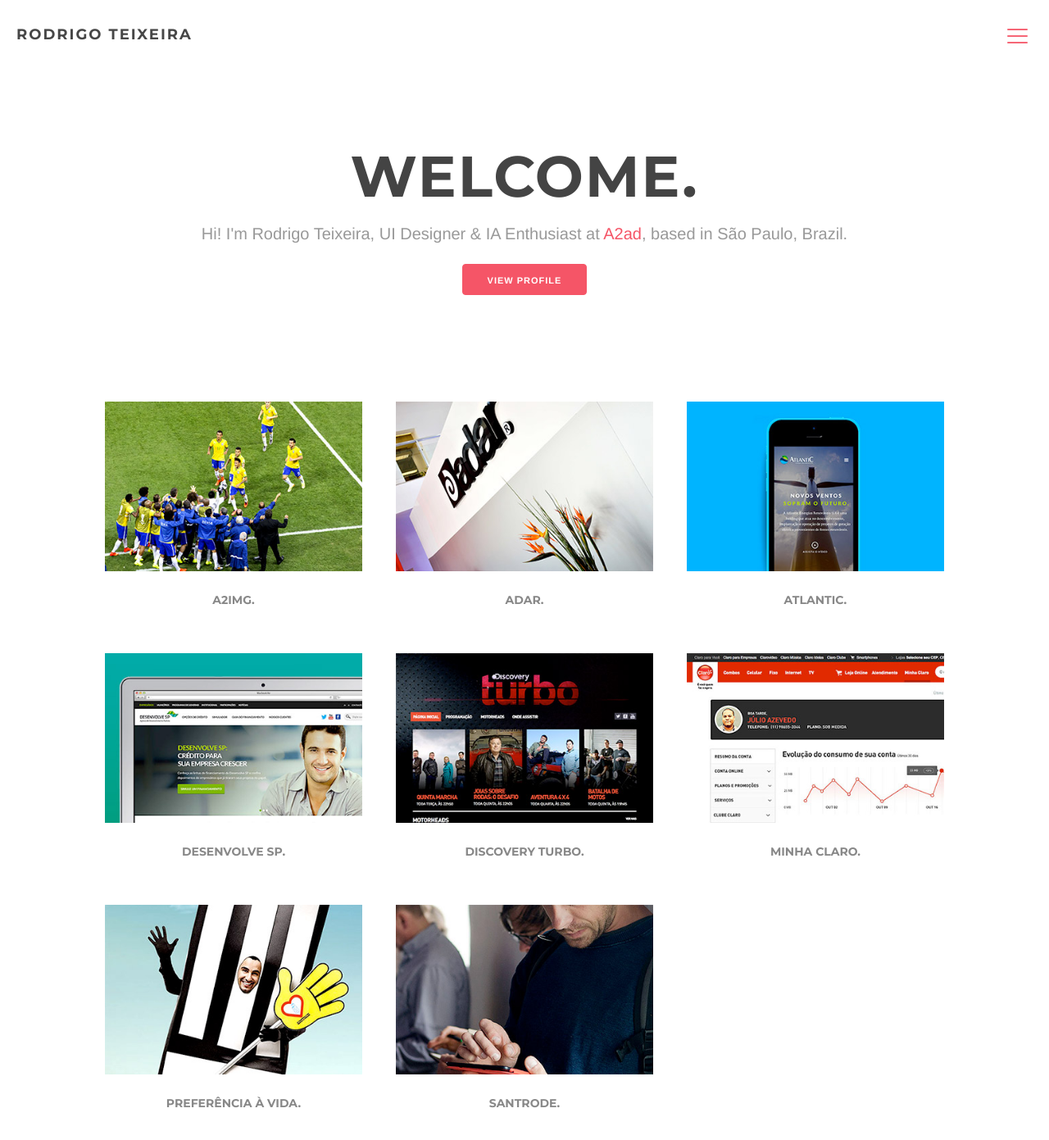
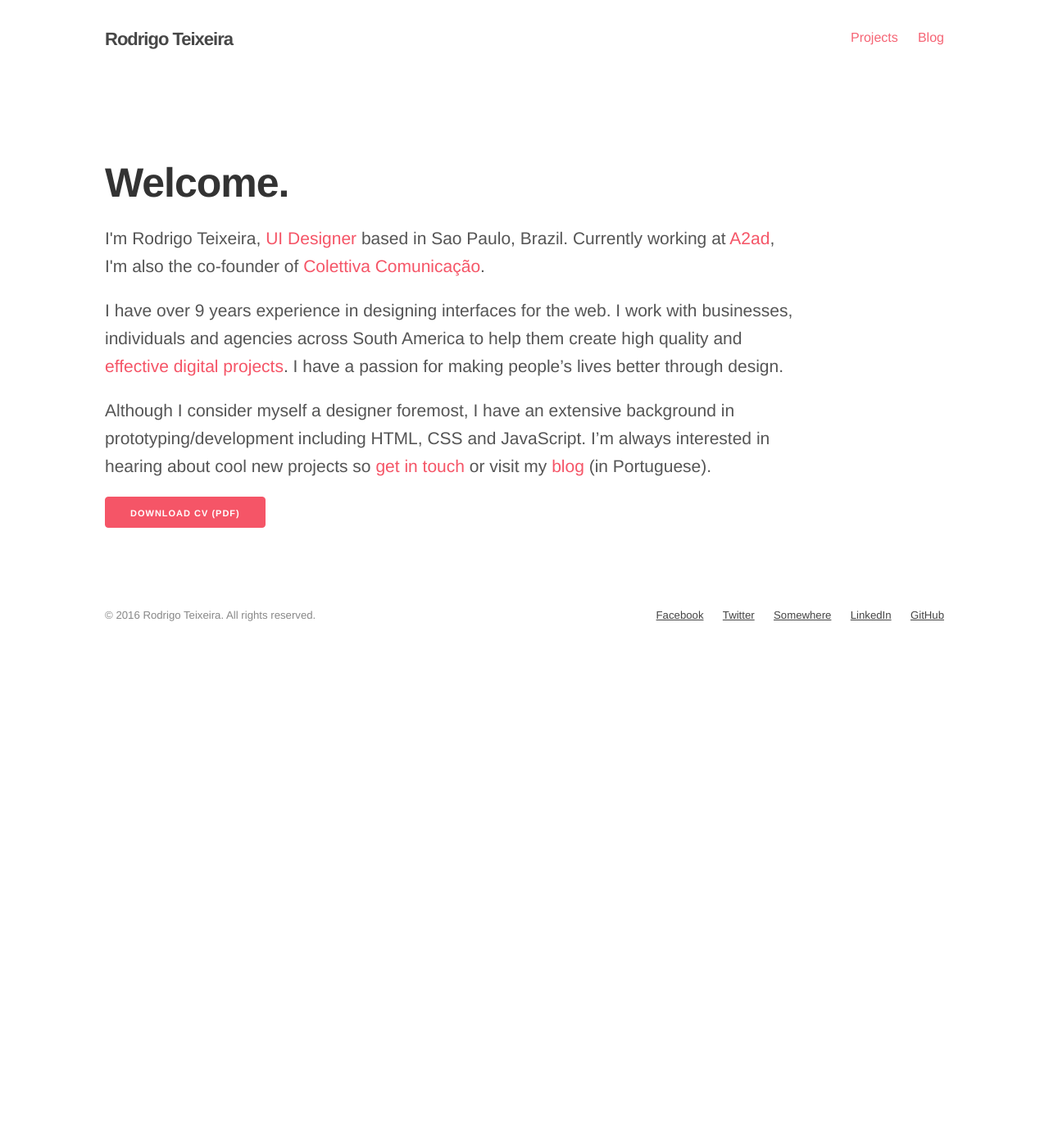
Before and after one commit to drigoteixeira/drigoteixeira.github.io, a Jekyll site: the page built from index.html, in a window 1280 px wide and 1400 px high. Shown: the top 1391 px of the window at 82% size. Built offline with Jekyll 4.4.1, drawn with Linux system fonts in a browser that asks for light colours.

Commit message:
Update homepage and typo format

```diff
--- a/_includes/header.html
+++ b/_includes/header.html
@@ -1,24 +1,18 @@
 
 <header class="main-header">
-	<div class="row header">
+	<div class="container">
+		<div class="row">
 			<div class="four columns">
-			<h1 class="logo"><a href="/">RODRIGO TEIXEIRA</a></h1>
+				<h1 class="logo"><a href="/">Rodrigo Teixeira</a></h1>
 			</div>
-
-		<div class="mobilenav">
-			<ul>
-				<li><a href="/">Work</a></li>
-				<li><a href="/about/">About</a></li>
+			<div class="eight columns">
+				<nav>
+					<ul class="menu right">
+						<li><a href="/selectedwork/">Projects</a></li>
 						<li><a href="/blog/">Blog</a></li>
 					</ul>
+				</nav>
 			</div>
-
-		<a href="#" class="icon">
-			<div class="hamburger">
-				<div class="menui top-menu"></div>
-				<div class="menui mid-menu"></div>
-				<div class="menui bottom-menu"></div>
 		</div>
-		</a>
 	</div>
 </header>
--- a/about/index.html
+++ b/about/index.html
@@ -10,7 +10,7 @@
 				<h2>Welcome.</h2>
 
 
-				<p class="subhead">I'm Rodrigo Teixeira, <a href="/">UI Designer</a> based in Sao Paulo, Brazil. Currently working at <a href="http://www.a2ad.com.br">A2ad</a>, I'm also the co-founder of <a href="http://www.colettiva.com.br">Colettiva Comunicação</a>. </p>
+				<p>I'm Rodrigo Teixeira, <a href="/">UI Designer</a> based in Sao Paulo, Brazil. Currently working at <a href="http://www.a2ad.com.br">A2ad</a>, I'm also the co-founder of <a href="http://www.colettiva.com.br">Colettiva Comunicação</a>. </p>
 
 				<p>I have over 9 years experience in designing interfaces for the web. I work with businesses, individuals and agencies across South America to help them create high quality and effective digital projects. I have a passion for making people’s lives better through design. </p>
 
--- a/index.html
+++ b/index.html
@@ -1,61 +1,25 @@
 ---
 layout: home
+title: Rodrigo Teixeira
 ---
+<div class="container">
+
+	<div class="row">
+		<div class="ten columns">
+			<article>
+				<h2>Welcome.</h2>
 
 
+				<p>I'm Rodrigo Teixeira, <a href="/">UI Designer</a> based in Sao Paulo, Brazil. Currently working at <a href="http://www.a2ad.com.br">A2ad</a>, I'm also the co-founder of <a href="http://www.colettiva.com.br">Colettiva Comunicação</a>. </p>
 
-<div class="container">
-	<div class="row">
-		<div class="twelve columns tagline">
-			<h1> <span class="title">Welcome.</span></h1>
-			<p>Hi! I'm Rodrigo Teixeira, <span>UI Designer &amp; IA Enthusiast</span> at <a href="http://www.a2ad.com.br">A2ad</a>, based in São Paulo, Brazil.  </p>
-			<p>
-				<a href="/about/" class="button button-primary">View profile</a>
-			</p>
+				<p>I have over 9 years experience in designing interfaces for the web. I work with businesses, individuals and agencies across South America to help them create high quality and <a href="/selectedwork/">effective digital projects</a>. I have a passion for making people’s lives better through design. </p>
+
+				<p>Although I consider myself a designer foremost, I have an extensive background in prototyping/development including HTML, CSS and JavaScript. I’m always interested in hearing about cool new projects so <a href="mailto:drigoteixeira@gmail.com">get in touch</a> or visit my <a href="/blog">blog</a> (in Portuguese).</p>
+
+				<a href="https://www.dropbox.com/s/zxneg4v6kk7nvso/cv-rodrigo-teixeira.pdf?dl=0" class="button button-primary">Download CV (PDF)</a>
+
+			</article>
 		</div>
+
 	</div>
 </div>
-
-<div id="work" class="selected-work container">
-	<div class="row">
-		<div class="four columns">
-			<a href="/selectedwork/a2img/"><img src="img/thumb-a2img.jpg" alt="A2img" class="scale"></a>
-			<h3>A2img.</h3>
-		</div>
-		<div class="four columns">
-			<a href="/selectedwork/adar/"><img src="img/thumb-adar.jpg" alt="Adar" class="scale"></a>
-			<h3>Adar.</h3>
-		</div>
-		<div class="four columns">
-			<a href="/selectedwork/atlantic/"><img src="img/thumb-atlantic.jpg" alt="Atlantic" class="scale"></a>
-			<h3>Atlantic.</h3>
-		</div>
-	</div>
-
-	<div class="row">
-		<div class="four columns">
-			<a href="/selectedwork/desenvolvesp/"><img src="img/thumb-desenvolve.jpg" alt="Desenvolve SP" class="scale"></a>
-			<h3>Desenvolve SP.</h3>
-		</div>
-		<div class="four columns">
-			<a href="/selectedwork/discoveryturbo/"><img src="img/thumb-discovery.jpg" alt="Discovery Turbo" class="scale"></a>
-			<h3>Discovery Turbo.</h3>
-		</div>
-		<div class="four columns">
-			<a href="/selectedwork/minhaclaro/"><img src="img/thumb-claro.jpg" alt="Minha Claro" class="scale"></a>
-			<h3>Minha Claro.</h3>
-		</div>
-	</div>
-
-	<div class="row">
-		<div class="four columns">
-			<a href="/selectedwork/preferencia/"><img src="img/thumb-preferencia.jpg" alt="Preferência" class="scale"></a>
-			<h3>Preferência à Vida.</h3>
-		</div>
-		<div class="four columns">
-			<a href="/selectedwork/santrode/"><img src="img/thumb-santrode.jpg" alt="Santrode" class="scale"></a>
-			<h3>Santrode.</h3>
-		</div>
-	</div>
-
-</div>
--- a/style.scss
+++ b/style.scss
@@ -499,7 +499,6 @@
 
 */
 
-@import url('https://fonts.googleapis.com/css?family=Montserrat:400,700');
 
 
 
@@ -603,7 +602,7 @@
   background: #fff;
   font-size: 1.5em; /* currently ems cause chrome bug misinterpreting rems on body element */
   line-height: 1.5;
-  font-family: "Helvetica Neue", Arial, Verdana, sans-serif;
+  font-family: Helvetica, Arial, Verdana, sans-serif;
   color: #555;
   text-rendering: optimizelegibility;
 }
@@ -619,10 +618,8 @@
 h1, h2, h3, h4, h5, h6 {
   margin-bottom: 2rem;
   font-weight: 700;
-  letter-spacing: 1px;
+  letter-spacing: -1px;
   color: #333;
-  font-family: 'Montserrat', sans-serif;
-  text-transform: uppercase;
 }
 
 h1 { font-size: 6.0rem; line-height: 1.2;  }
@@ -658,7 +655,6 @@
 }
 
 .tagline {
-  padding: 0;
   margin-bottom: 40px;
   height: 300px;
   display: table-cell;
@@ -668,12 +664,11 @@
 
 .tagline h1 {
   font-size: 48px;
-  text-transform: uppercase;
   margin-bottom: 20px;
-  letter-spacing: 2px;
   text-align: center;
   font-weight: 700;
   line-height: 66px;
+  letter-spacing: -2px;
 }
 
 .tagline h1 span {
@@ -684,7 +679,6 @@
   display: block;
   color: #444;
   font-size: 70px;
-  letter-spacing: 2px;
 
 }
 
@@ -698,7 +692,6 @@
   text-align: center;
   font-size: 60px;
   line-height: 60px;
-  text-transform: uppercase;
 }
 
 @media (max-width: 550px) {
@@ -1101,16 +1094,24 @@
 
 .logo {
   text-decoration: none;
-  font-size: 18px;
-  font-family: 'Montserrat', sans-serif;
+  font-size: 22px;
   font-weight: 700;
-  text-transform: uppercase;
-  margin-left: 20px;
-  letter-spacing: 2px;
+  letter-spacing: -1px;
 }
 
 .logo a {
   color: #333;
+}
+
+.main-header nav {
+  padding-top: 10px;
+}
+
+.menu li {
+  display: inline;
+  line-height: 32px;
+  vertical-align: baseline;
+  font-size: 16px;
 }
 
 
@@ -1259,7 +1260,6 @@
 .post-title {
   font-size: 30px;
   line-height: 38px;
-  text-transform: uppercase;
   margin-top: 0;
 }
 
@@ -1285,7 +1285,6 @@
   line-height: 28px;
   font-size: 14px;
   letter-spacing: 0;
-  text-transform: uppercase;
   margin-bottom: 20px;
 }
 
@@ -1418,66 +1417,7 @@
   padding: 0;
 }
 
-.highlight  { background: #ffffff; }
-.highlight .c { color: #999988; font-style: italic } /* Comment */
-.highlight .err { color: #a61717; background-color: #e3d2d2 } /* Error */
-.highlight .k { font-weight: bold } /* Keyword */
-.highlight .o { font-weight: bold } /* Operator */
-.highlight .cm { color: #999988; font-style: italic } /* Comment.Multiline */
-.highlight .cp { color: #999999; font-weight: bold } /* Comment.Preproc */
-.highlight .c1 { color: #999988; font-style: italic } /* Comment.Single */
-.highlight .cs { color: #999999; font-weight: bold; font-style: italic } /* Comment.Special */
-.highlight .gd { color: #000000; background-color: #ffdddd } /* Generic.Deleted */
-.highlight .gd .x { color: #000000; background-color: #ffaaaa } /* Generic.Deleted.Specific */
-.highlight .ge { font-style: italic } /* Generic.Emph */
-.highlight .gr { color: #aa0000 } /* Generic.Error */
-.highlight .gh { color: #999999 } /* Generic.Heading */
-.highlight .gi { color: #000000; background-color: #ddffdd } /* Generic.Inserted */
-.highlight .gi .x { color: #000000; background-color: #aaffaa } /* Generic.Inserted.Specific */
-.highlight .go { color: #888888 } /* Generic.Output */
-.highlight .gp { color: #555555 } /* Generic.Prompt */
-.highlight .gs { font-weight: bold } /* Generic.Strong */
-.highlight .gu { color: #aaaaaa } /* Generic.Subheading */
-.highlight .gt { color: #aa0000 } /* Generic.Traceback */
-.highlight .kc { font-weight: bold } /* Keyword.Constant */
-.highlight .kd { font-weight: bold } /* Keyword.Declaration */
-.highlight .kp { font-weight: bold } /* Keyword.Pseudo */
-.highlight .kr { font-weight: bold } /* Keyword.Reserved */
-.highlight .kt { color: #445588; font-weight: bold } /* Keyword.Type */
-.highlight .m { color: #009999 } /* Literal.Number */
-.highlight .s { color: #d14 } /* Literal.String */
-.highlight .na { color: #008080 } /* Name.Attribute */
-.highlight .nb { color: #0086B3 } /* Name.Builtin */
-.highlight .nc { color: #445588; font-weight: bold } /* Name.Class */
-.highlight .no { color: #008080 } /* Name.Constant */
-.highlight .ni { color: #800080 } /* Name.Entity */
-.highlight .ne { color: #990000; font-weight: bold } /* Name.Exception */
-.highlight .nf { color: #990000; font-weight: bold } /* Name.Function */
-.highlight .nn { color: #555555 } /* Name.Namespace */
-.highlight .nt { color: #000080 } /* Name.Tag */
-.highlight .nv { color: #008080 } /* Name.Variable */
-.highlight .ow { font-weight: bold } /* Operator.Word */
-.highlight .w { color: #bbbbbb } /* Text.Whitespace */
-.highlight .mf { color: #009999 } /* Literal.Number.Float */
-.highlight .mh { color: #009999 } /* Literal.Number.Hex */
-.highlight .mi { color: #009999 } /* Literal.Number.Integer */
-.highlight .mo { color: #009999 } /* Literal.Number.Oct */
-.highlight .sb { color: #d14 } /* Literal.String.Backtick */
-.highlight .sc { color: #d14 } /* Literal.String.Char */
-.highlight .sd { color: #d14 } /* Literal.String.Doc */
-.highlight .s2 { color: #d14 } /* Literal.String.Double */
-.highlight .se { color: #d14 } /* Literal.String.Escape */
-.highlight .sh { color: #d14 } /* Literal.String.Heredoc */
-.highlight .si { color: #d14 } /* Literal.String.Interpol */
-.highlight .sx { color: #d14 } /* Literal.String.Other */
-.highlight .sr { color: #009926 } /* Literal.String.Regex */
-.highlight .s1 { color: #d14 } /* Literal.String.Single */
-.highlight .ss { color: #990073 } /* Literal.String.Symbol */
-.highlight .bp { color: #999999 } /* Name.Builtin.Pseudo */
-.highlight .vc { color: #008080 } /* Name.Variable.Class */
-.highlight .vg { color: #008080 } /* Name.Variable.Global */
-.highlight .vi { color: #008080 } /* Name.Variable.Instance */
-.highlight .il { color: #009999 } /* Literal.Number.Integer.Long */
+
 
 /* Back to Top */
 
@@ -1538,112 +1478,8 @@
 }
 
 
-/* MENU HAMBURGUER */
-
-* {
-  -webkit-tap-highlight-color: rgba(0, 0, 0, 0);
-  -webkit-tap-highlight-color: transparent;
-  /* For some Androids */
-}
-
-.top-animate {
-  background: #fff !important;
-  top: 13px !important;
-  -webkit-transform: rotate(45deg);
-  transform: rotate(45deg);
-}
-
-.mid-animate {
-  opacity: 0;
-}
-
-.bottom-animate {
-  background: #fff !important;
-  top: 13px !important;
-  -webkit-transform: rotate(-225deg);
-  transform: rotate(-225deg);
-}
-
-.top-menu {
-  top: 5px;
-  width: 25px;
-  height: 2px;
-  border-radius: 10px;
-  background-color: #f55567;
-}
-
-.mid-menu {
-  top: 13px;
-  width: 25px;
-  height: 2px;
-  border-radius: 10px;
-  background-color: #f55567;
-}
-
-.bottom-menu {
-  top: 21px;
-  width: 25px;
-  height: 2px;
-  border-radius: 10px;
-  background-color: #f55567;
-}
-
-.menui {
-  background: #f55567;
-  transition: 0.6s ease;
-  transition-timing-function: cubic-bezier(.75, 0, .29, 1.01);
-  margin-top: 10px;
-  position: absolute;
-}
-
-.icon {
-  z-index: 9999;
-  position: fixed;
-  display: block;
-  margin: 20px 10px;
-  padding: 15px 9px;
-  height: 32px;
-  width: 32px;
-  top: 0;
-  right: 0;
-}
-
-@media (max-width: 550px) {
-  .icon {
-  display: block;
-  }
-}
-
-.mobilenav {
-  top: 0;
-  left: 0;
-  z-index: 1500;
-  display: none;
-  position: fixed;
-  width: 100%;
-  height: 100%;
-  background: #f55567;
-}
-
-.mobilenav li {
-  list-style-type: none;
-  text-align: center;
-  padding: 10px;
-}
-
-.mobilenav li a {
-  font-size: 50px;
-  font-family: 'Montserrat', sans-serif;
-  text-transform: uppercase;
-  display: block;
-  color: #fff;
-  padding: 12px 0 12px 0;
-  width: 100%;
-}
-
-.mobilenav li:first-child {
-  margin-top: 100px;
-}
+
+
 
 .page {
   padding-top: 150px;
```
Also changed, not shown: selectedwork/index.html (+30 -21 lines). Lines whose indentation alone changed are shown as unchanged.
